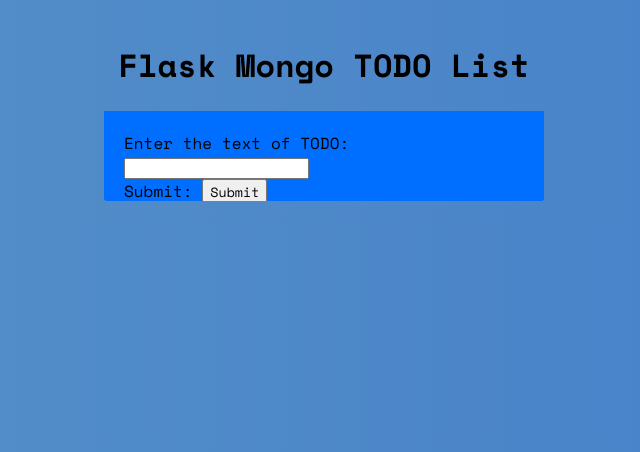
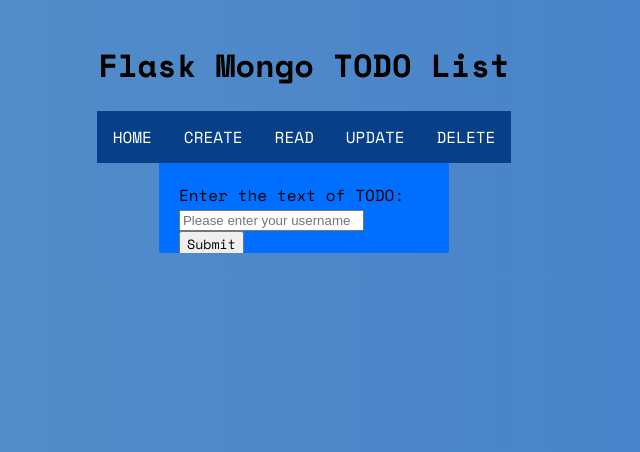
Before and after one commit to mclbdn/flask_mongo_todo_list, a Flask app: page / in a window 1280 px wide. Shown: the top 452 px of the page, without its empty margins (336-976 px from the left). Run offline with Flask 2, Linux system fonts and the light colour scheme.

Commit message:
Add menu

```diff
--- a/app.py
+++ b/app.py
@@ -1,4 +1,4 @@
-from flask import Flask, render_template, request
+from flask import Flask, render_template
 from flask.helpers import url_for
 from flask_wtf import FlaskForm
 from werkzeug.utils import redirect
@@ -14,13 +14,20 @@ class TodoForm(FlaskForm):
     submit = SubmitField(label="Submit")
 
 @app.route("/", methods=["GET", "POST"])
-def index():
+def home():
     form = TodoForm()
     if form.validate_on_submit():
-        print("hello")
+        return redirect(url_for("home"))
+
+    return render_template("home.html", form=form)
+
+@app.route("/create", methods=["GET", "POST"])
+def create():
+    form = TodoForm()
+    if form.validate_on_submit():
         return redirect(url_for("index"))
 
-    return render_template("index.html", form=form)
+    return render_template("create.html", form=form)
 
 if __name__ == "__main__":
     app.run(debug=True)
--- a/static/styles/style.css
+++ b/static/styles/style.css
@@ -3,7 +3,6 @@ body {
 }
 
 html {
-    width: 100%;
     padding: 20px;
     font-family: 'Space Mono', monospace;
     display: flex;
@@ -21,13 +20,38 @@ input[type=submit] {
     font-family: 'Space Mono', monospace;
 }
 
+
 form {
-    position: relative;
+    /* position: relative; */
     background: #006eff;
-    width: 400px;
+    width: 250px;
     height: 50px;
     border-bottom-right-radius: 3px;
     border-bottom-left-radius: 3px;
     overflow: hidden;
     padding: 20px;
+    margin: 0 auto;
 }
+
+.menu {
+  list-style-type: none;
+  margin: 0;
+  padding: 0;
+  overflow: hidden;
+  display: flex;
+  align-items: center;
+  justify-content: center;
+  background-color: #073f88;
+}
+
+.menu li a {
+  display: block;
+  color: white;
+  text-align: center;
+  padding: 14px 16px;
+  text-decoration: none;
+}
+
+.menu li a:hover:not(.active) {
+  background-color: #111;
+}
--- a/templates/index.html
+++ b/templates/base.html
@@ -4,7 +4,7 @@
     <meta charset="UTF-8">
     <meta http-equiv="X-UA-Compatible" content="IE=edge">
     <meta name="viewport" content="width=device-width, initial-scale=1.0">
-    <title>Flask Mongo TODO List</title>
+    <title>Flask Mongo TODO List | {% block title %}{% endblock %}</title>
     <link rel="preconnect" href="https://fonts.googleapis.com">
     <link rel="preconnect" href="https://fonts.gstatic.com" crossorigin>
     <link href="https://fonts.googleapis.com/css2?family=Space+Mono:wght@400;700&display=swap" rel="stylesheet">
@@ -12,10 +12,7 @@
 </head>
 <body>
     <h1>Flask Mongo TODO List</h1>
-    <form method="POST" action="{{ url_for('index') }}" >
-        {{ form.hidden_tag() }}
-        <div>{{ form.todo_input.label }}: {{ form.todo_input() }}</div>
-        <div>{{ form.submit.label }}: {{ form.submit() }}</div>
-    </form>
+
+    {% block content %}{% endblock %}
 </body>
 </html>
--- /dev/null
+++ b/templates/home.html
@@ -0,0 +1,16 @@
+{% extends "base.html" %}
+{% block title %} Home {% endblock %}
+{% block content %}
+    <ul class="menu">
+        <li><a href="{{ url_for('home') }}"">HOME</a></li>
+        <li><a href="{{ url_for('create') }}">CREATE</a></li>
+        <li><a href="">READ</a></li>
+        <li><a href="">UPDATE</a></li>
+        <li><a href="">DELETE</a></li>
+    </ul>
+    <form method="POST" action="{{ url_for('home') }}">
+    {{ form.hidden_tag() }} {{ form.todo_input.label }}: <br />
+    {{ form.todo_input(placeholder="Please enter your username") }} {{
+    form.submit() }}
+    </form>
+{% endblock %}
```
Also changed, not shown: templates/create.html (added, +17 -0 lines).
